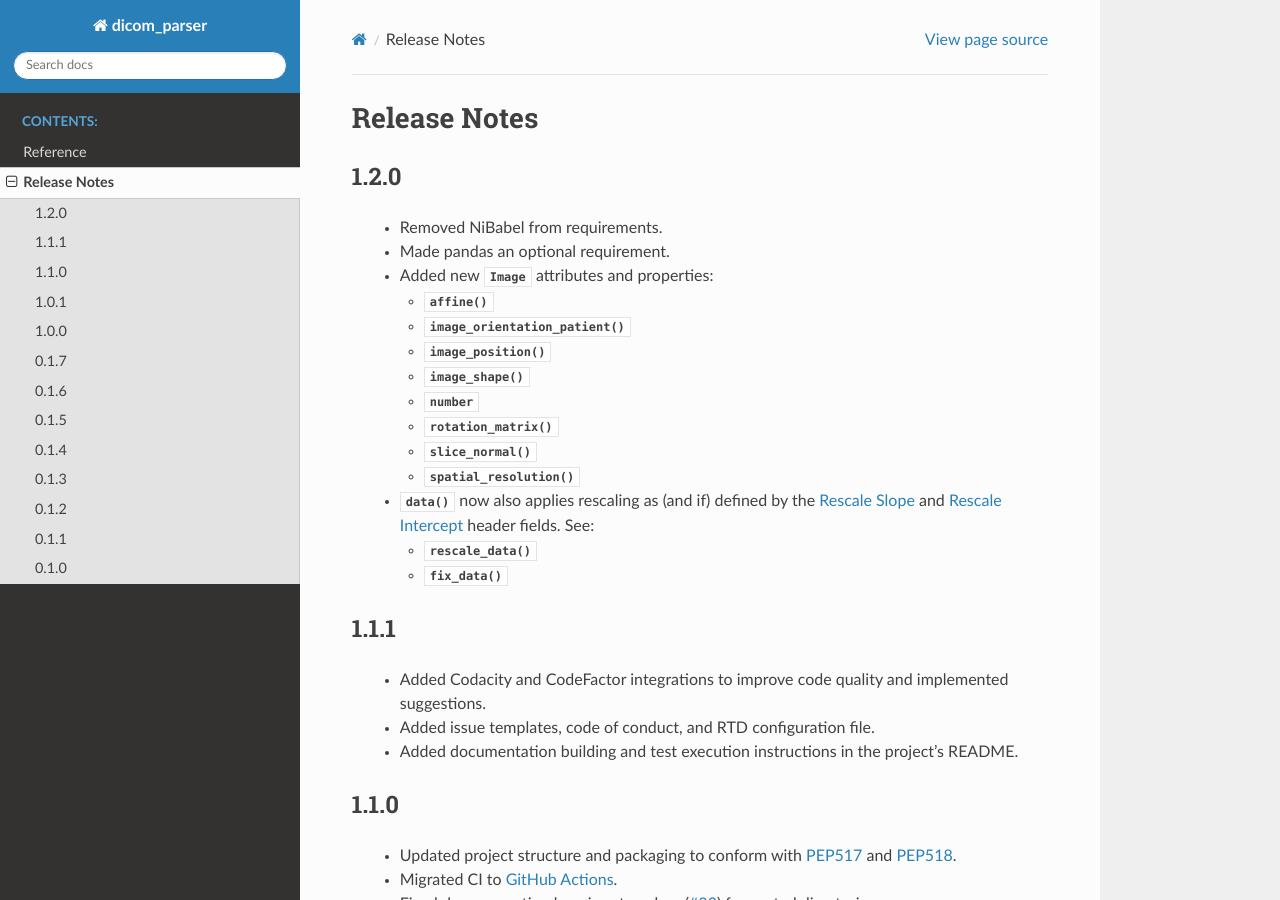
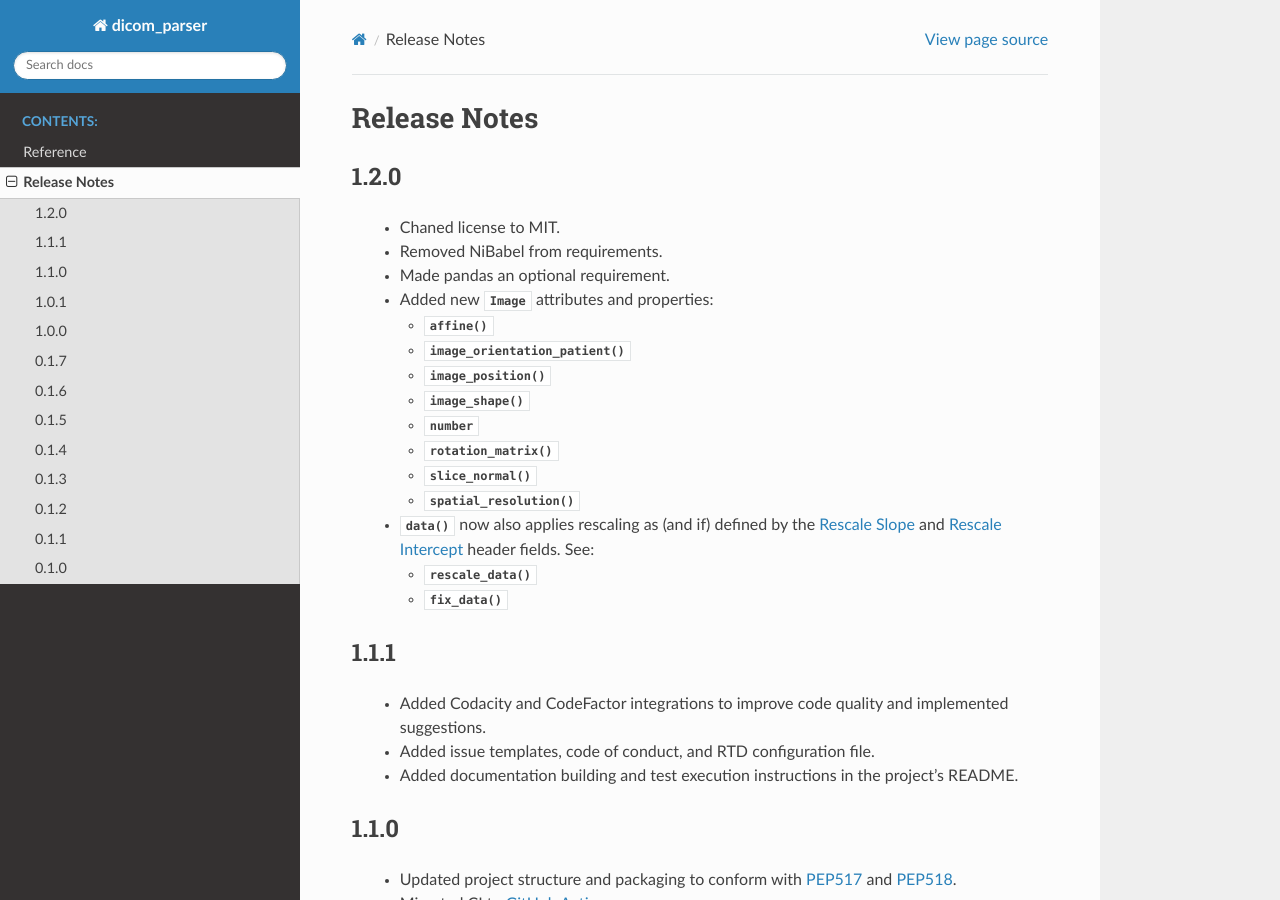
Before and after one commit to open-dicom/dicom_parser, a Sphinx documentation site: the page built from docs/release_notes.rst, in a window 1280 px wide and 900 px high. Built offline with Sphinx 7.4.7 and the Read the Docs theme 2.0.0, drawn with Linux system fonts in a browser that asks for light colours; pages that are not in the unit, such as notebooks, are missing from menus.

Commit message:
Changed license to MIT.

```diff
--- a/docs/release_notes.rst
+++ b/docs/release_notes.rst
@@ -3,6 +3,7 @@ Release Notes
 
 1.2.0
 -----
+  * Chaned license to MIT.
   * Removed NiBabel from requirements.
   * Made pandas an optional requirement.
   * Added new :class:`~dicom_parser.image.Image` attributes and properties:
```
Also changed, not shown: 1 other file.
